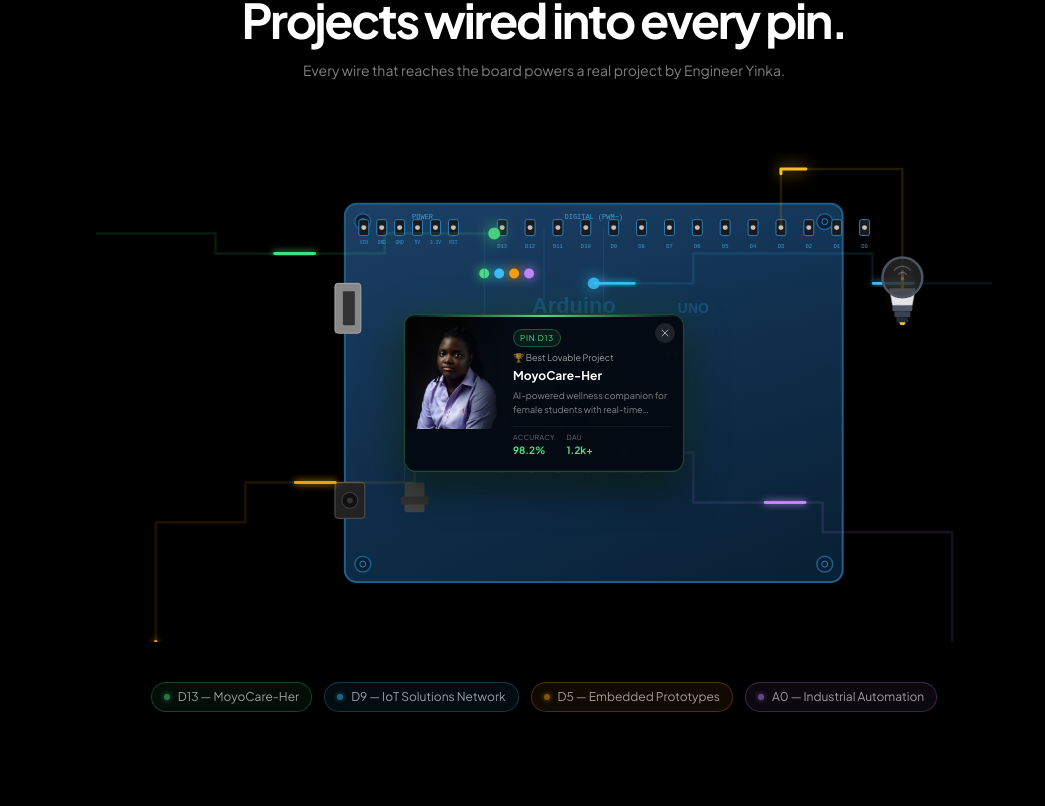
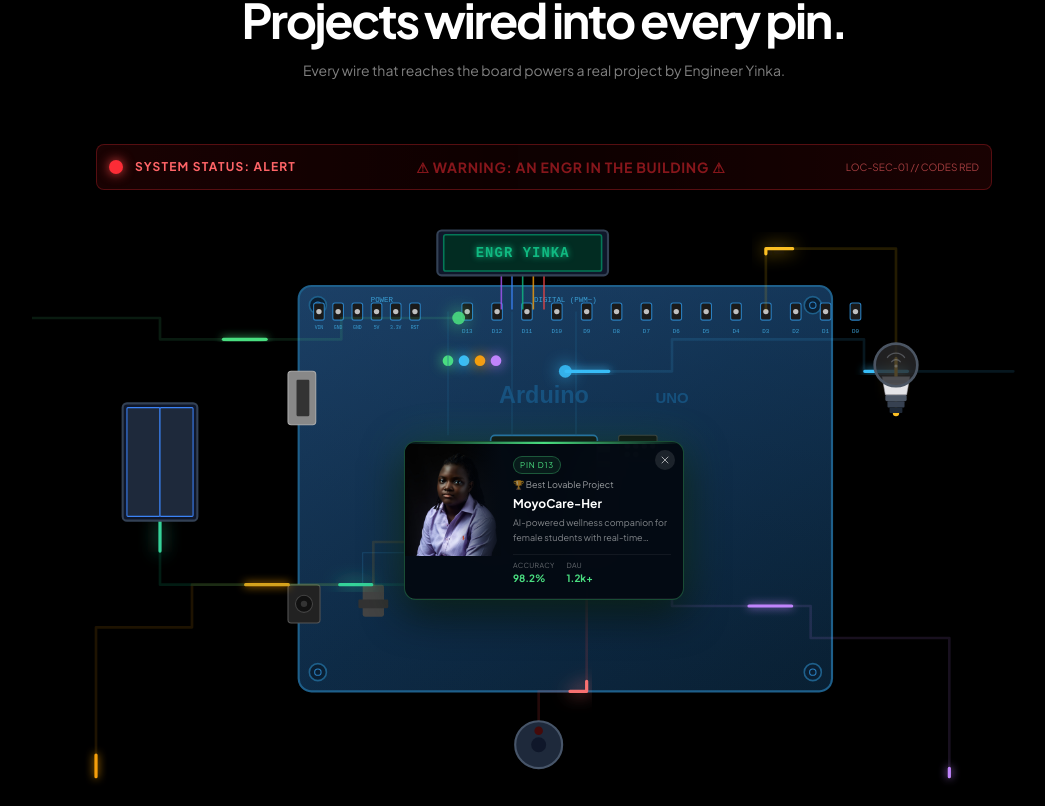
Before and after one commit to muwagunprecious/Engr-Yinka, a Next.js app: page / in a window 1280 px wide. Shown: the part 1894-2700 px from the top of the page, without its empty margins (96-1141 px from the left). Built offline with nearby package versions, Linux system fonts and the light colour scheme.

Commit message:
Add LCD screen, buzzer, smart door and red light alert to ArduinoSection

```diff
--- a/src/components/ArduinoSection.tsx
+++ b/src/components/ArduinoSection.tsx
@@ -107,12 +107,16 @@ export default function ArduinoSection() {
   }, [startCycle]);
 
   const [bulbOn, setBulbOn] = useState(false);
+  const [doorOpen, setDoorOpen] = useState(false);
+  const [buzzerActive, setBuzzerActive] = useState(false);
 
   useEffect(() => {
-    const bulbInterval = setInterval(() => {
+    const interval = setInterval(() => {
       setBulbOn((prev) => !prev);
+      setDoorOpen((prev) => !prev);
+      setBuzzerActive((prev) => !prev);
     }, 1500);
-    return () => clearInterval(bulbInterval);
+    return () => clearInterval(interval);
   }, []);
 
   const activeProject = activeIdx !== null ? PIN_PROJECTS[activeIdx] : null;
@@ -149,6 +153,23 @@ export default function ArduinoSection() {
           </motion.p>
         </div>
 
+        {/* Red Alert Banner */}
+        <div className="mb-8 w-full max-w-4xl mx-auto bg-red-950/20 border border-red-500/30 rounded-lg p-3 flex items-center justify-between gap-4 overflow-hidden relative">
+          <div className="absolute inset-0 bg-gradient-to-r from-red-500/10 via-transparent to-red-500/10 animate-pulse pointer-events-none" />
+          <div className="flex items-center gap-3 relative z-10">
+            <span className={`w-3.5 h-3.5 rounded-full bg-red-500 ${buzzerActive ? 'animate-ping' : ''} shadow-[0_0_12px_#ef4444]`} />
+            <span className="font-mono text-xs font-bold tracking-widest text-red-400 uppercase">
+              System Status: Alert
+            </span>
+          </div>
+          <div className="flex-1 text-center font-mono text-xs md:text-sm font-bold text-red-500 tracking-wider animate-pulse relative z-10">
+            ⚠ WARNING: AN ENGR IN THE BUILDING ⚠
+          </div>
+          <div className="text-[10px] font-mono text-red-400/60 relative z-10 hidden sm:block">
+            LOC-SEC-01 // CODES RED
+          </div>
+        </div>
+
         {/* ── Arduino + Popup stage ───────────────────────────────────── */}
         <motion.div
           initial={{ opacity: 0, scale: 0.95 }} whileInView={{ opacity: 1, scale: 1 }}
@@ -156,7 +177,7 @@ export default function ArduinoSection() {
           className="relative w-full"
         >
           {/* SVG Arduino Board */}
-          <svg viewBox="0 0 900 500" className="w-full max-w-4xl mx-auto block" aria-label="Interactive Arduino board">
+          <svg viewBox="0 0 960 560" className="w-full max-w-5xl mx-auto block" aria-label="Interactive Arduino board">
             <defs>
               <linearGradient id="boardGrad" x1="0%" y1="0%" x2="100%" y2="100%">
                 <stop offset="0%"   stopColor="#1a3a5c" />
@@ -338,6 +359,78 @@ export default function ArduinoSection() {
                 <circle cx="25" cy="15" r="1.5" fill={bulbOn ? "#fef08a" : "#9ca3af"} />
               </g>
             </g>
+
+            {/* LCD Screen & Connections (Top End) */}
+            <g>
+              {/* Ribbon cable wires */}
+              <line x1="440" y1="82" x2="440" y2="50" stroke="#a855f7" strokeWidth="1.5" strokeOpacity="0.8" />
+              <line x1="450" y1="82" x2="450" y2="50" stroke="#3b82f6" strokeWidth="1.5" strokeOpacity="0.8" />
+              <line x1="460" y1="82" x2="460" y2="50" stroke="#10b981" strokeWidth="1.5" strokeOpacity="0.8" />
+              <line x1="470" y1="82" x2="470" y2="50" stroke="#f59e0b" strokeWidth="1.5" strokeOpacity="0.8" />
+              <line x1="480" y1="82" x2="480" y2="50" stroke="#ef4444" strokeWidth="1.5" strokeOpacity="0.8" />
+
+              {/* LCD Module Case */}
+              <rect x="380" y="8" width="160" height="42" rx="4" fill="#0f172a" stroke="#334155" strokeWidth="2" />
+              {/* Screen Bezel */}
+              <rect x="386" y="12" width="148" height="34" rx="2" fill="#022c22" stroke="#047857" strokeWidth="1.5" />
+              {/* Text display */}
+              <text x="460" y="33" textAnchor="middle" fill="#10b981" fontSize="13" fontFamily="monospace" fontWeight="bold" style={{ filter: "drop-shadow(0 0 3px #10b981)", letterSpacing: "1px" }}>ENGR YINKA</text>
+            </g>
+
+            {/* Smart Door & Connections (Left End) */}
+            <path d="M 436 308 L 436 340 L 120 340 L 120 280" fill="none" stroke="#10b981" strokeWidth="2.5" strokeOpacity="0.15" strokeLinecap="round" strokeLinejoin="round" />
+            <path
+              d="M 436 308 L 436 340 L 120 340 L 120 280" fill="none" stroke="#34d399" strokeWidth="3"
+              strokeLinecap="round" strokeLinejoin="round"
+              filter="url(#glow-bulb)"
+              style={{ strokeDasharray: "30 200", animation: "circuitFlow 1.6s linear infinite" }}
+            />
+
+            <g transform="translate(85, 170)">
+              {/* Outer frame */}
+              <rect x="0" y="0" width="70" height="110" fill="#0f172a" stroke="#334155" strokeWidth="2" rx="4" />
+              {/* Sliding Door Backdrop / Inside Room */}
+              <rect x="4" y="4" width="62" height="102" fill="#1e1b4b" rx="2" />
+
+              {/* Glow when open */}
+              <rect x="4" y="4" width="62" height="102" fill="#312e81" opacity={doorOpen ? 0.8 : 0} style={{ transition: "opacity 0.5s ease-in-out" }} />
+
+              {/* Text inside the room */}
+              <text x="35" y="52" textAnchor="middle" fill="#34d399" fontSize="8" fontFamily="monospace" fontWeight="bold" opacity={doorOpen ? 0.9 : 0} style={{ transition: "opacity 0.4s", filter: "drop-shadow(0 0 2px #10b981)" }}>ACCESS</text>
+              <text x="35" y="64" textAnchor="middle" fill="#34d399" fontSize="8" fontFamily="monospace" fontWeight="bold" opacity={doorOpen ? 0.9 : 0} style={{ transition: "opacity 0.4s", filter: "drop-shadow(0 0 2px #10b981)" }}>GRANTED</text>
+
+              {/* Left sliding door panel */}
+              <rect x="4" y="4" width={doorOpen ? 6 : 31} height="102" fill="#1e293b" stroke="#3b82f6" strokeWidth="1" rx="1" style={{ transition: "width 0.5s ease-in-out" }} />
+              {/* Right sliding door panel */}
+              <rect x={doorOpen ? 60 : 35} y="4" width={doorOpen ? 6 : 31} height="102" fill="#1e293b" stroke="#3b82f6" strokeWidth="1" rx="1" style={{ transition: "x 0.5s ease-in-out, width 0.5s ease-in-out" }} />
+            </g>
+
+            {/* Buzzer & Connections (Bottom End) */}
+            <path d="M 520 308 L 520 440 L 475 440 L 475 470" fill="none" stroke="#ef4444" strokeWidth="2.5" strokeOpacity="0.15" strokeLinecap="round" strokeLinejoin="round" />
+            <path
+              d="M 520 308 L 520 440 L 475 440 L 475 470" fill="none" stroke="#f87171" strokeWidth="3"
+              strokeLinecap="round" strokeLinejoin="round"
+              filter="url(#glow-bulb)"
+              style={{ strokeDasharray: "25 150", animation: "circuitFlow 1.2s linear infinite" }}
+            />
+
+            <g transform="translate(450, 465)">
+              {/* Buzzer Casing */}
+              <circle cx="25" cy="25" r="22" fill="#1e293b" stroke="#475569" strokeWidth="2" />
+              {/* Sound Hole */}
+              <circle cx="25" cy="25" r="7" fill="#0f172a" />
+
+              {/* Blinking Red LED */}
+              <circle cx="25" cy="12" r="4" fill={buzzerActive ? "#ef4444" : "#450a0a"} style={{ filter: buzzerActive ? "drop-shadow(0 0 8px #ef4444)" : "none", transition: "all 0.15s" }} />
+
+              {/* Sound/Light Wave Indicators */}
+              {buzzerActive && (
+                <g stroke="#ef4444" strokeWidth="1.5" fill="none" opacity="0.6">
+                  <path d="M -2 25 A 28 28 0 0 0 -2 40" />
+                  <path d="M 52 25 A 28 28 0 0 1 52 40" />
+                </g>
+              )}
+            </g>
           </svg>
 
           {/* ── Popup — centred over the Arduino, emerges from the middle ── */}
```
